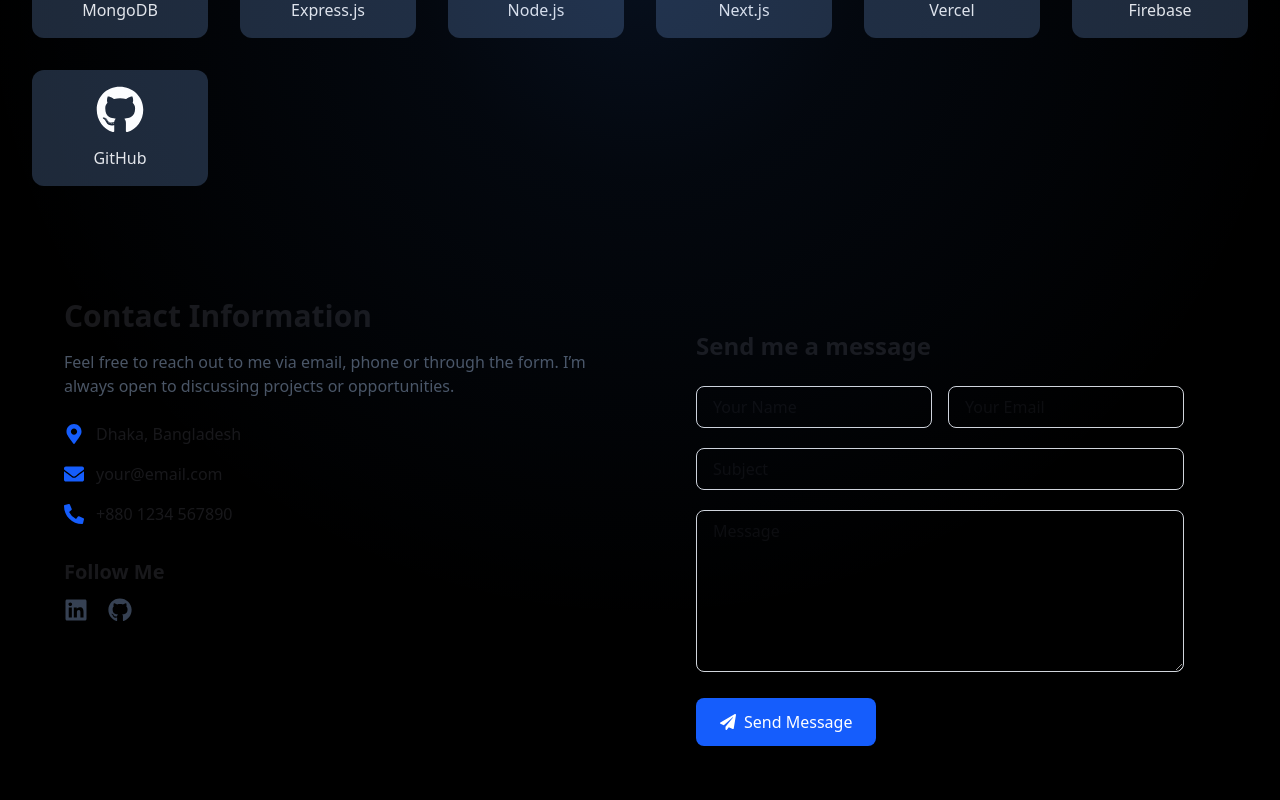
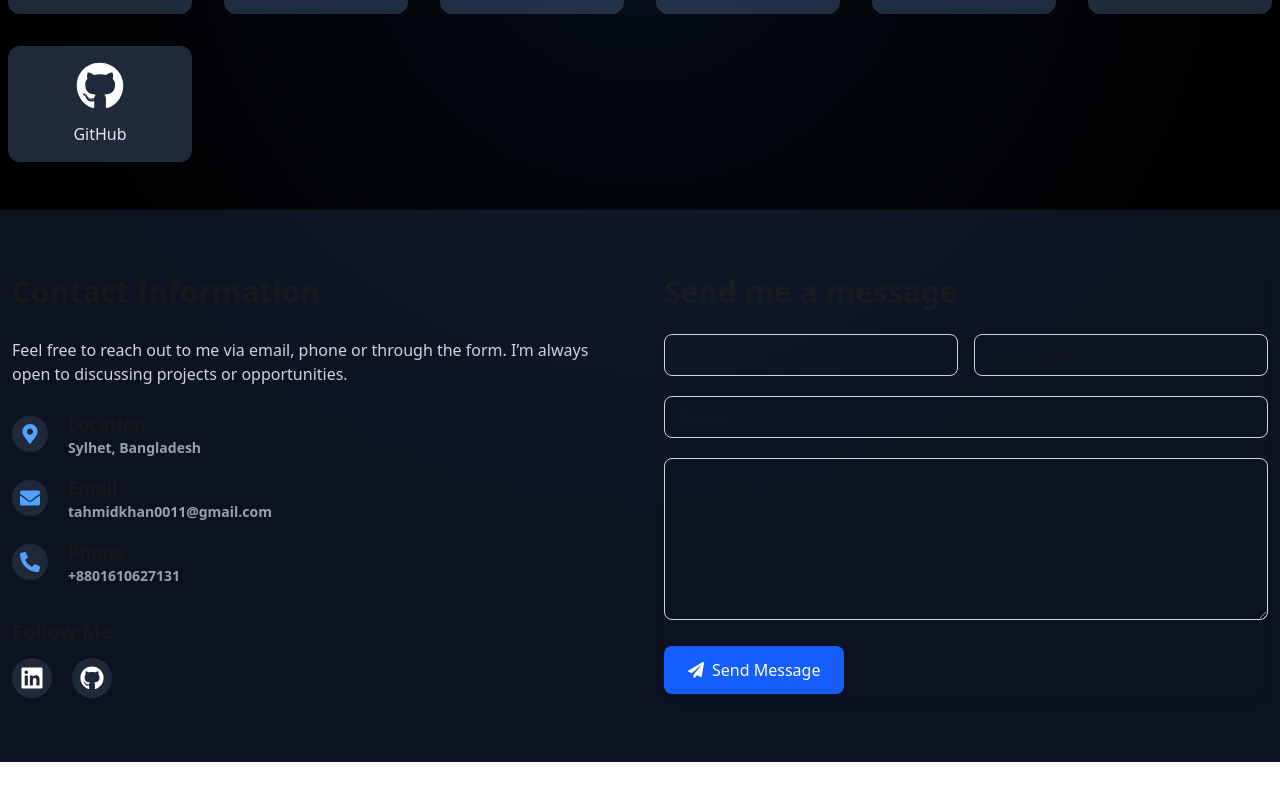
Before and after one commit to tahmid-khan-hub/my-portfolio-nextjs, a Next.js app: page / in a window 1280 px wide. Shown: the part 947-1747 px from the top of the page. After the commit the page ends 1709 px from the top, so only its background shows below. Built offline with nearby package versions, Linux system fonts and the light colour scheme.

Commit message:
updated the contact information and root page

```diff
--- a/src/app/page.tsx
+++ b/src/app/page.tsx
@@ -4,7 +4,7 @@ import Skills from "@/components/Skills";
 
 export default function Home() {
   return (
-    <div className="max-w-[1350px] mx-auto p-6">
+    <div className="">
       <About></About>
       <Skills></Skills>
       <Contact></Contact>
--- a/src/components/Contact.tsx
+++ b/src/components/Contact.tsx
@@ -1,55 +1,78 @@
 "use client";
 import { FaPhoneAlt, FaEnvelope, FaMapMarkerAlt, FaGithub, FaLinkedin, FaPaperPlane } from "react-icons/fa";
 import React from "react";
+import { motion } from "framer-motion";
 
 const Contact = () => {
   return (
-    <section
+    <div className="bg-[#0c1220]"><div
       id="contact"
-      className="w-full py-16 px-2 "
+      className="w-full py-16 px-4 md:px-3"
     >
-      <div className="max-w-6xl mx-auto grid md:grid-cols-2 gap-12">
+      <div className="max-w-[1350px] mx-auto grid md:grid-cols-2 gap-12">
         {/* Left Side */}
         <div>
-          <h2 className="text-3xl font-bold mb-4">Contact Information</h2>
-          <p className="text-gray-600 mb-6">
+          <h2 className="text-3xl font-bold mb-7">Contact Information</h2>
+          <p className="text-gray-300 mb-6 ">
             Feel free to reach out to me via email, phone or through the form.
             I’m always open to discussing projects or opportunities.
           </p>
 
           <div className="space-y-4 mb-8">
+            {/* location */}
             <div className="flex items-center gap-3">
-              <FaMapMarkerAlt className="text-blue-600 text-xl" />
-              <span>Dhaka, Bangladesh</span>
+             <div className="p-2 rounded-full bg-gray-800"> <FaMapMarkerAlt className="text-blue-400 hover:text-blue-300 text-xl" /></div>
+              <div className="ml-2">
+                <h5 className="text-lg font-semibold">Location</h5>
+                <p className="text-sm text-gray-400 font-semibold">Sylhet, Bangladesh</p>
+              </div>
             </div>
+            {/* email */}
             <div className="flex items-center gap-3">
-              <FaEnvelope className="text-blue-600 text-xl" />
-              <span>your@email.com</span>
+             <div className="p-2 rounded-full bg-gray-800"> <FaEnvelope className="text-blue-400 hover:text-blue-300 text-xl" /></div>
+              <div className="ml-2">
+                <h5 className="text-lg font-semibold">Email</h5>
+                <p className="text-sm text-gray-400 font-semibold">tahmidkhan0011@gmail.com</p>
+              </div>
             </div>
+            {/* phone */}
             <div className="flex items-center gap-3">
-              <FaPhoneAlt className="text-blue-600 text-xl" />
-              <span>+880 1234 567890</span>
+             <div className="p-2 rounded-full bg-gray-800"> <FaPhoneAlt className="text-blue-400 hover:text-blue-300 text-xl" /></div>
+              <div className="ml-2">
+                <h5 className="text-lg font-semibold">Phone</h5>
+                <p className="text-sm text-gray-400 font-semibold">+8801610627131</p>
+              </div>
             </div>
           </div>
 
           <h3 className="text-xl font-semibold mb-3">Follow Me</h3>
-          <div className="flex gap-5 text-2xl text-gray-700">
-            <a
-              href="https://www.linkedin.com/"
+          <div className="flex gap-5 text-2xl text-white">
+            {/* linkedIn */}
+            <motion.div whileHover={{
+              scale: 1.1,
+              boxShadow: "0px 0px 20px rgba(0, 123, 255, 0.7)",
+              }}
+              transition={{ duration: 0 }} className="p-2 rounded-full bg-gray-800"><a
+              href="https://www.linkedin.com/in/tahmid-khan-/"
               target="_blank"
               rel="noreferrer"
             >
-              <FaLinkedin className="hover:text-blue-700 transition-colors" />
-            </a>
-            <a href="https://github.com/" target="_blank" rel="noreferrer">
-              <FaGithub className="hover:text-black transition-colors" />
-            </a>
+              <FaLinkedin className="transition-colors" />
+            </a></motion.div>
+            {/* gitHub */}
+            <motion.div whileHover={{
+              scale: 1.1,
+              boxShadow: "0px 0px 20px rgba(0, 123, 255, 0.7)",
+              }}
+              transition={{ duration: 0 }} className="p-2 rounded-full bg-gray-800"><a href="https://github.com/tahmid-khan-hub" target="_blank" rel="noreferrer">
+              <FaGithub className="transition-colors" />
+            </a></motion.div>
           </div>
         </div>
 
         {/* Right Side */}
-        <div className=" shadow-md rounded-2xl p-8">
-          <h2 className="text-2xl font-bold mb-6">Send me a message</h2>
+        <div className=" shadow-md rounded-2xl ">
+          <h2 className="text-3xl font-bold mb-6">Send me a message</h2>
           <form className="space-y-5">
             {/* Name + Email */}
             <div className="flex flex-col md:flex-row gap-4">
@@ -90,7 +113,7 @@ const Contact = () => {
           </form>
         </div>
       </div>
-    </section>
+    </div></div>
   );
 };
 
```
